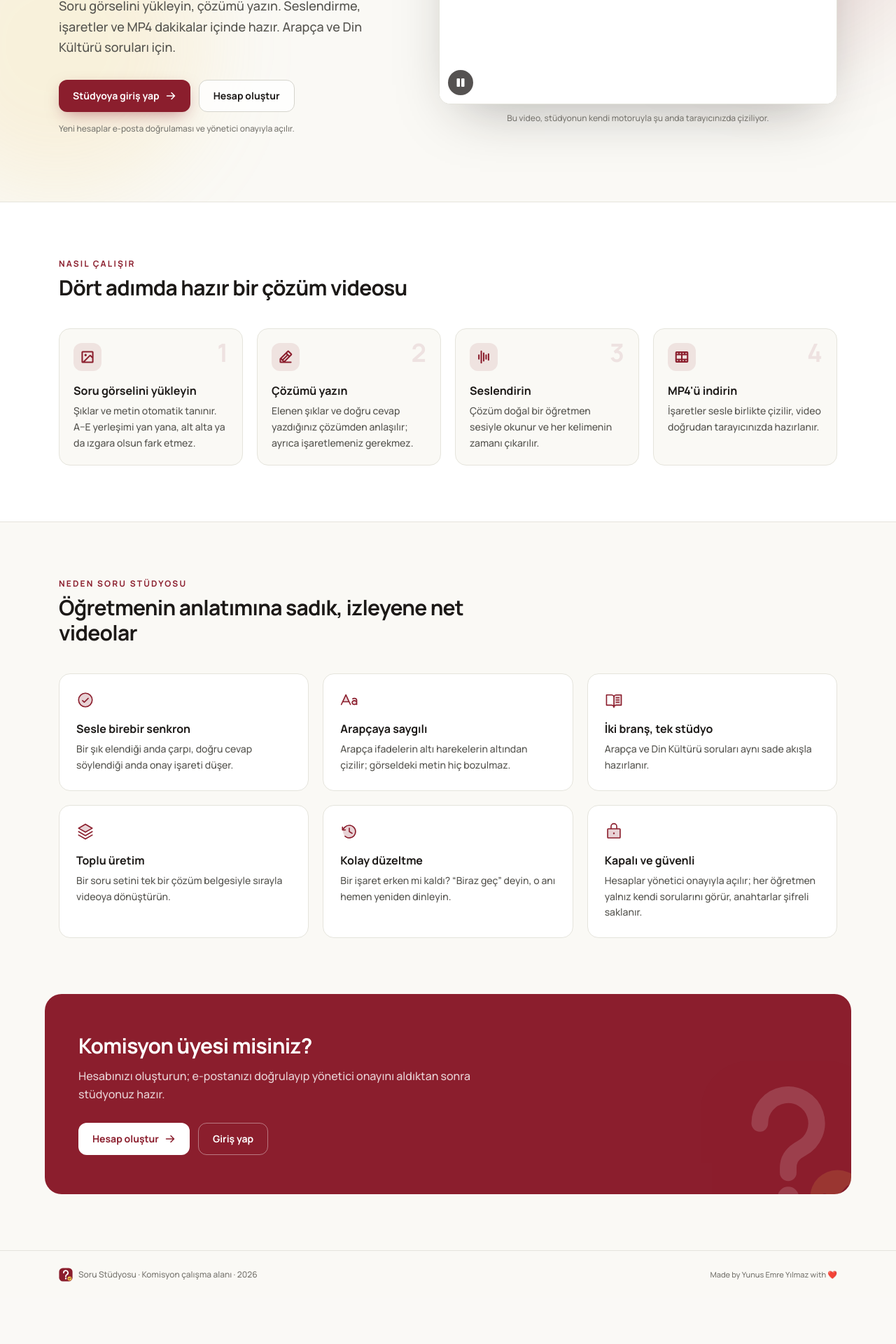
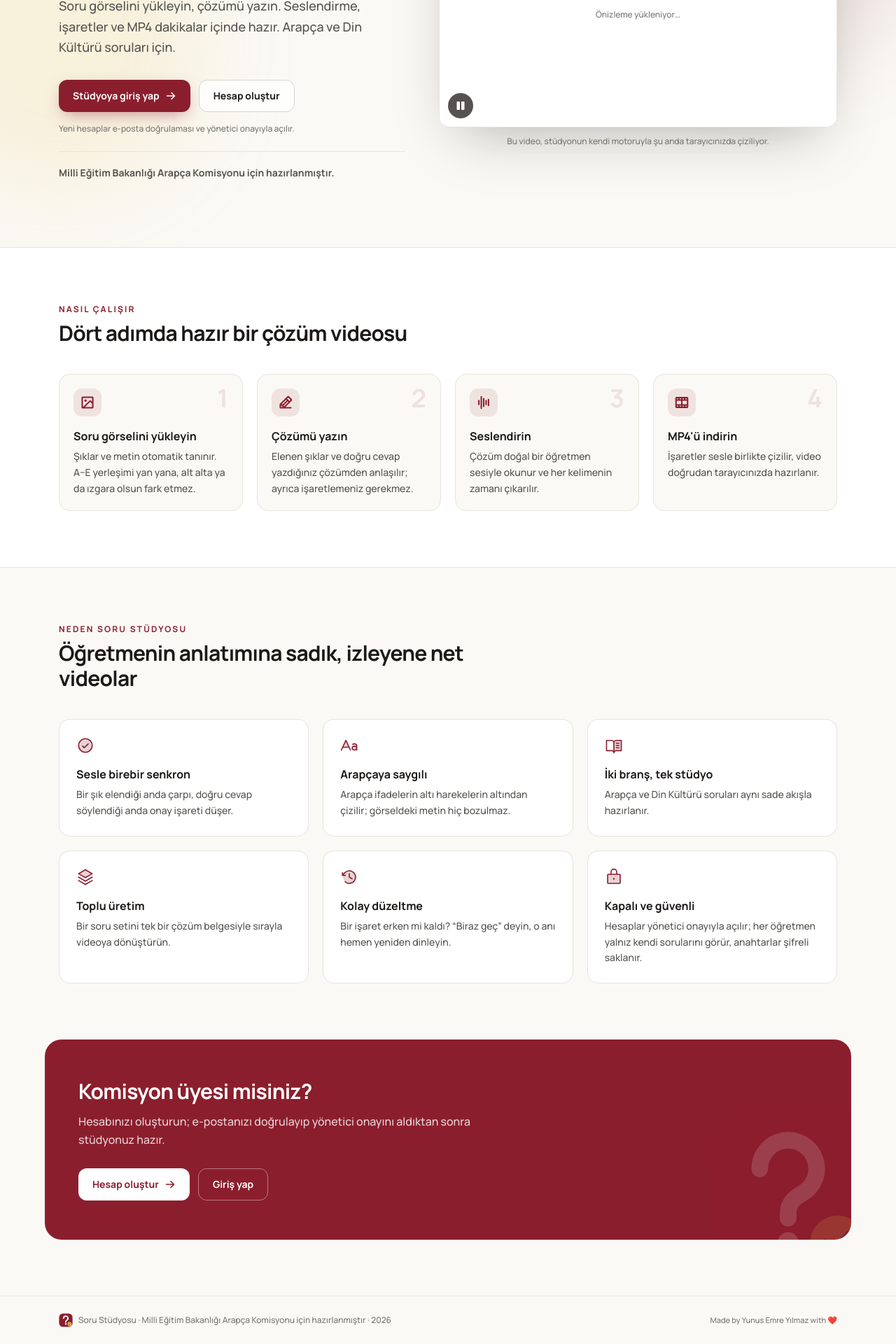
Before and after one commit to BasitBiOyun/arapcaydt, a React (Vite) app: page / in a window 1280 px wide. Shown: the part 372-2292 px from the top of the page at 70% size. Before the commit the page ends 2227 px from the top, so only its background shows below. Built offline with nearby package versions, Linux system fonts and the light colour scheme; no server answers.

Commit message:
Landing and sign-in: 'Milli Eğitim Bakanlığı Arapça Komisyonu için hazırlanmıştır'
Co-Authored-By: Claude Opus 5.5 <noreply@anthropic.com>
Claude-Session: https://claude.ai/code/session_01HsUYCkqffYUToBn3PZ6P8m

```diff
--- a/src/config/brand.ts
+++ b/src/config/brand.ts
@@ -1,3 +1,4 @@
 /** Product name and one-line description, used across the app and the landing page. */
 export const APP_NAME = 'Soru Stüdyosu';
 export const APP_TAGLINE = 'Soru çözümlerini sesle senkron videolara dönüştüren komisyon çalışma alanı';
+export const APP_OWNER_LINE = 'Milli Eğitim Bakanlığı Arapça Komisyonu için hazırlanmıştır';
--- a/src/features/auth/LoginPage.tsx
+++ b/src/features/auth/LoginPage.tsx
@@ -2,7 +2,7 @@ import React,{useState} from 'react';
 import {useAuth} from './AuthContext';
 import {database,supabase} from '../../services/supabase';
 import {BrandMark} from '../../components/common/BrandMark';
-import {APP_NAME} from '../../config/brand';
+import {APP_NAME,APP_OWNER_LINE} from '../../config/brand';
 export const LoginPage:React.FC<{initialMode?:'login'|'signup';onBack?:()=>void}>=({initialMode='login',onBack})=>{
  const {refresh,recovering,finishRecovery,logout,error:authError}=useAuth();
  const [mode,setMode]=useState<'login'|'signup'|'reset'>(initialMode);
@@ -25,7 +25,7 @@ export const LoginPage:React.FC<{initialMode?:'login'|'signup';onBack?:()=>void}
  const title=recovering?'Yeni şifre belirle':mode==='signup'?'Öğretmen kaydı':mode==='reset'?'Şifremi unuttum':'Stüdyoya giriş';
  return <main className="min-h-screen bg-[#FAF9F5] flex items-center justify-center p-6"><div className="w-full max-w-md space-y-6">
   {onBack&&!recovering&&<button type="button" onClick={onBack} className="text-sm text-[#55544F] hover:text-[#1C1917] inline-flex items-center gap-1.5">← Ana sayfa</button>}
-  <div><BrandMark size={48} className="mb-4"/><h1 className="text-2xl font-bold">{APP_NAME}</h1><p className="text-sm text-stone-500 mt-2">Sorularınız, seslendirmeleriniz ve videolarınız tek yerde.</p></div>
+  <div><BrandMark size={48} className="mb-4"/><h1 className="text-2xl font-bold">{APP_NAME}</h1><p className="text-sm text-stone-500 mt-2">{APP_OWNER_LINE}.</p></div>
   <form onSubmit={submit} className="bg-white border border-stone-200 rounded-xl p-6 space-y-4">
    <h2 className="font-semibold text-lg">{title}</h2>
    {!supabase&&<p role="alert">Üyelik sistemi kurulumu tamamlanıyor. Lütfen daha sonra tekrar deneyin.</p>}
--- a/src/features/landing/LandingPage.tsx
+++ b/src/features/landing/LandingPage.tsx
@@ -4,7 +4,7 @@ import {
   Stack, TextAa, Waveform,
 } from '@phosphor-icons/react';
 import { BrandMark } from '../../components/common/BrandMark';
-import { APP_NAME } from '../../config/brand';
+import { APP_NAME, APP_OWNER_LINE } from '../../config/brand';
 import { DemoPlayer } from './DemoPlayer';
 
 export type AuthMode = 'login' | 'signup';
@@ -70,6 +70,7 @@ export function LandingPage({ onAuth }: { onAuth: (mode: AuthMode) => void }) {
                 <button type="button" onClick={() => onAuth('signup')} className={secondary}>Hesap oluştur</button>
               </div>
               <p className="mt-4 text-xs text-[#787670]">Yeni hesaplar e-posta doğrulaması ve yönetici onayıyla açılır.</p>
+              <p className="mt-6 pt-5 border-t border-[#E5E4DC] text-sm font-semibold text-[#55544F]">{APP_OWNER_LINE}.</p>
             </div>
 
             <figure className="relative">
@@ -144,7 +145,7 @@ export function LandingPage({ onAuth }: { onAuth: (mode: AuthMode) => void }) {
         <div className="max-w-6xl mx-auto px-5 py-6 flex flex-col sm:flex-row items-center justify-between gap-3 text-xs text-[#787670]">
           <div className="flex items-center gap-2">
             <BrandMark size={20} />
-            <span>{APP_NAME} · Komisyon çalışma alanı · {new Date().getFullYear()}</span>
+            <span>{APP_NAME} · {APP_OWNER_LINE} · {new Date().getFullYear()}</span>
           </div>
           <p className="text-[11px]">Made by Yunus Emre Yılmaz with <span role="img" aria-label="sevgi">❤️</span></p>
         </div>
```
